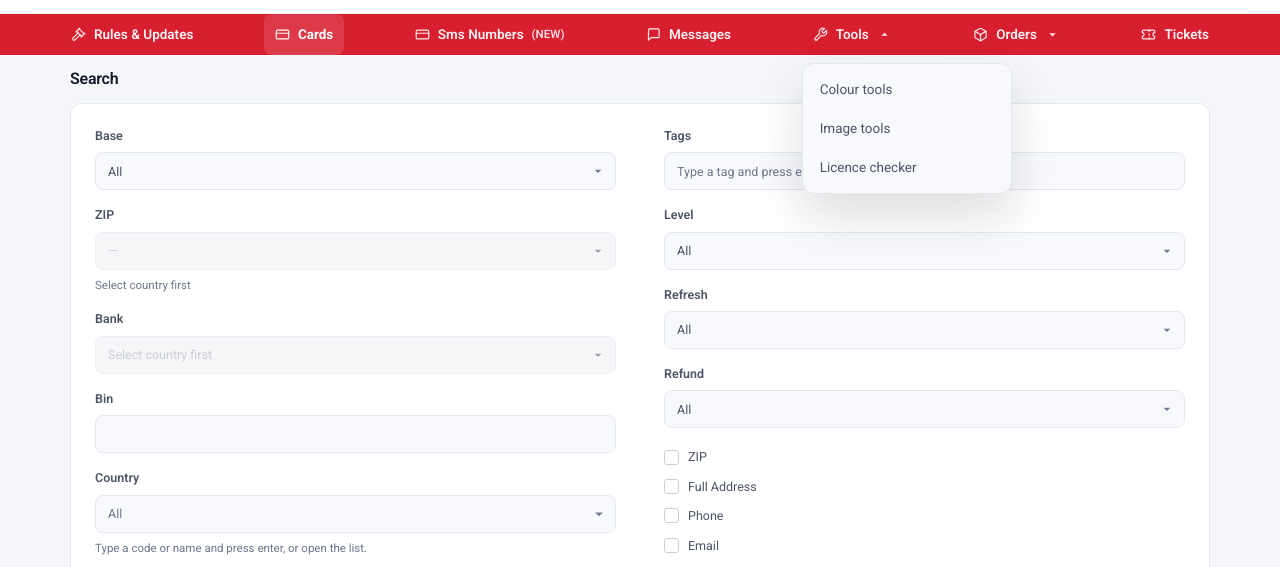
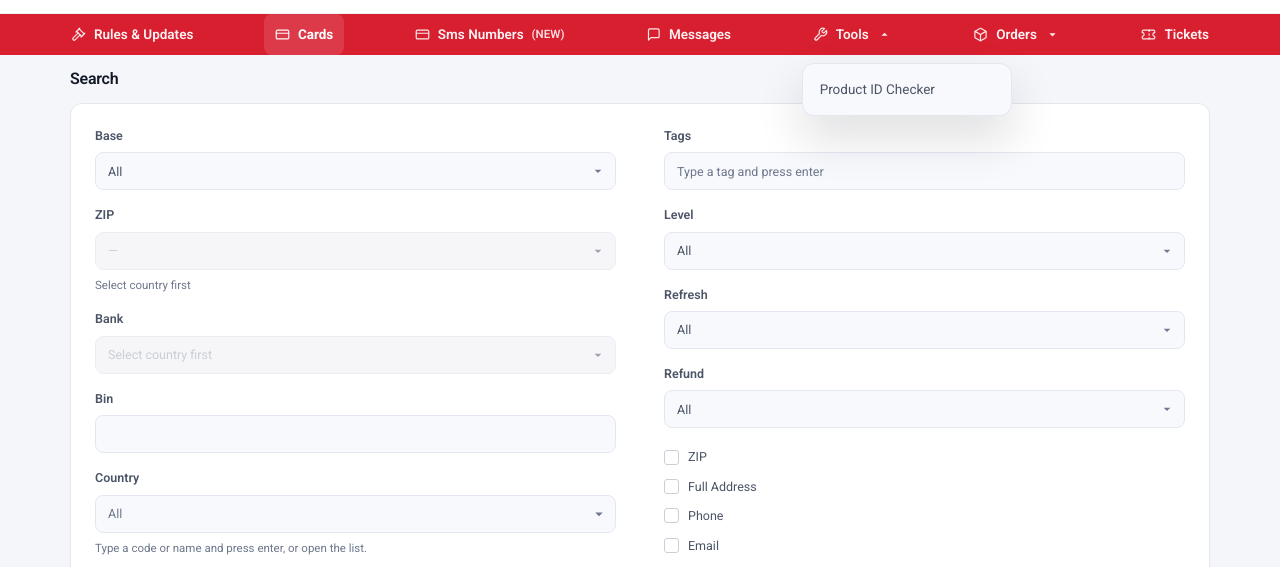
Before and after one commit to mamooni/RonaldoCC1, a plain HTML site: page northlight-template/search.html in a window 1280 px wide. Both pictures are taken after a click on the button "Tools". Shown: the part 154-721 px from the top of the page. Drawn offline with Linux system fonts and the light colour scheme; no server answers.

Commit message:
Link Tools menu to Product ID Checker

```diff
--- a/northlight-template/search.html
+++ b/northlight-template/search.html
@@ -146,9 +146,7 @@
             <svg viewBox="0 0 24 24" fill="none" stroke="currentColor" stroke-width="1.9" stroke-linecap="round" stroke-linejoin="round" aria-hidden="true"><path d="M14.7 6.3a1 1 0 0 0 0 1.4l1.6 1.6a1 1 0 0 0 1.4 0l3.77-3.77a6 6 0 0 1-7.94 7.94l-6.91 6.91a2.12 2.12 0 0 1-3-3l6.91-6.91a6 6 0 0 1 7.94-7.94l-3.76 3.76z"/></svg> Tools <svg class="tab__chev" viewBox="0 0 24 24" fill="currentColor" aria-hidden="true"><path d="m7 10 5 5 5-5z"/></svg>
           </button>
           <div class="menu__panel" id="toolsMenu" hidden>
-            <a class="menu__item" href="#">Colour tools</a>
-            <a class="menu__item" href="#">Image tools</a>
-            <a class="menu__item" href="#">Licence checker</a>
+            <a class="menu__item" href="tools.html">Product ID Checker</a>
           </div>
         </div>
 
```
